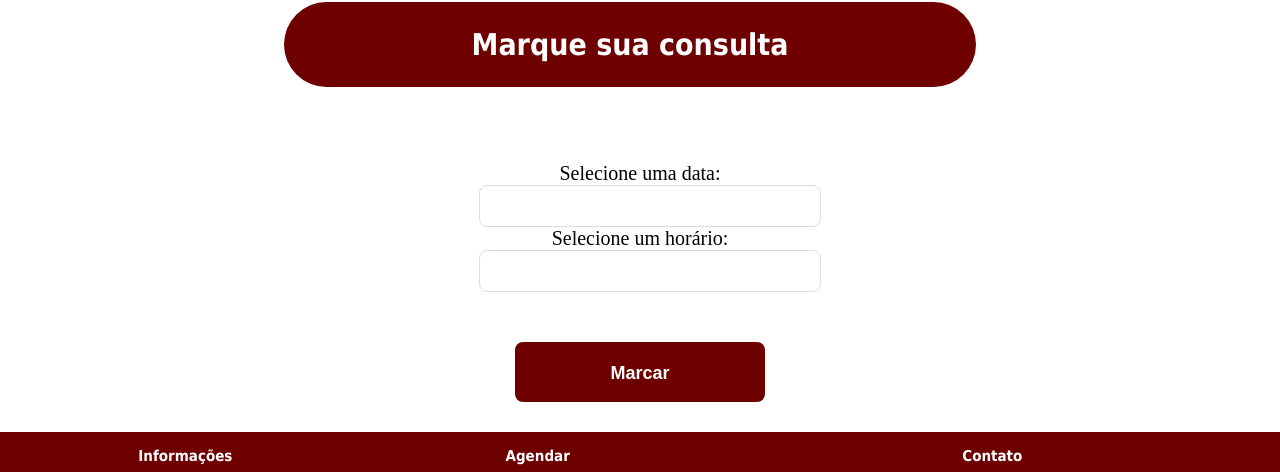
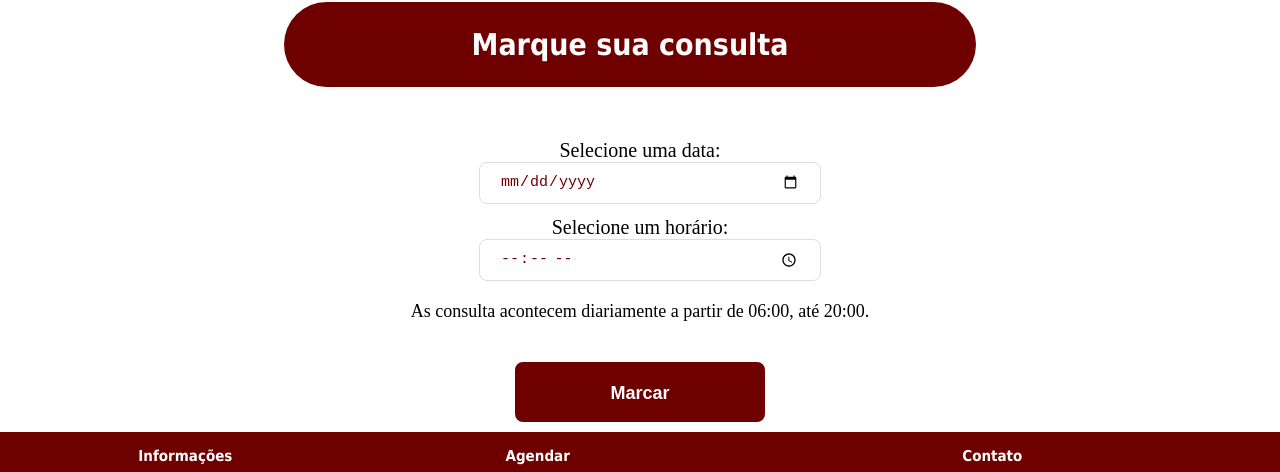
Before and after one commit to davixie/Projeto-Ces-22-Front, a React (Create React App) app: page /appointment in a window 1280 px wide. Shown: the part 98-570 px from the top of the page. Built offline with nearby package versions, Linux system fonts and the light colour scheme; the HTML template or start-up script is replaced by a standard one.

Commit message:
appointment page

```diff
--- a/src/components/Appointment/forms.js
+++ b/src/components/Appointment/forms.js
@@ -1,8 +1,6 @@
 import React, { useState } from 'react'
 import { useHistory } from 'react-router-dom';
 import { message } from 'antd'
-import {DatePicker} from 'react-date-picker'
-import {TimePicker} from 'react-time-picker'
 
 import './styles.css'
 
@@ -31,24 +29,6 @@ export function FormmsAppointment(){
         }else{ setEmptyTime(false) }
     }
 
-    function checkDate(){
-        console.log("aqui")
-        if(date===""){
-            setEmptyDate(true)
-            return;
-        }else{ setEmptyDate(false) }
-        setInvalidDate(false)
-    }
-    function checkTime(){
-        console.log("aqui")
-        if(time===""){
-            setEmptyTime(true)
-            return;
-        }else{ setEmptyTime(false) }
-        setInvalidTime(false)
-    }
-
-
     async function handleAppointment(e){
         e.preventDefault()
         console.log("em 0")
@@ -56,9 +36,6 @@ export function FormmsAppointment(){
             let error = false;
             if(date === ""){
                 setEmptyDate(true)
-                error = true;
-            }else if(invalidDate){
-                setInvalidDate(true)
                 error = true;
             }
             if(time === ""){
@@ -81,19 +58,23 @@ export function FormmsAppointment(){
             <section className="section-input">
                     <span className="title">Selecione uma data: </span>
                     <section>
-                        <input //DatePicker
-                            value={date}
-                            onChange={e => setDate(e.target.value)}
-                        />
+                        <div>
+                            <input type="date" id="date" name="date" value={date}
+                                placeholder={date}
+                                selected={date}
+                                onChange={e => setDate(e.target.value)}
+                            />
+                        </div>
                     </section>
                     <span className="title">Selecione um horário: </span>
                     <section>
-                        <input //TimePicker
+                        <input type="time" step="1800" id="time" name="time" value={time}
                             value={time}
-                            onChange={e => setTime(e.target.value)}
+                            onChange={(e) => setTime(e.target.value)}
                         />
                     </section>
                 </section>
+                <span className="comment">As consulta acontecem diariamente a partir de 06:00, até 20:00.</span>
                 <button type="submit">Marcar</button>
             </form>
         </div>
--- a/src/components/Appointment/styles.css
+++ b/src/components/Appointment/styles.css
@@ -15,11 +15,17 @@
     flex-direction: column;
     justify-content: center;
     align-items: center;
-    margin-top: 50px;
+    margin-top: 40px;
 }
 
 .forms-container form .section-input .title{
     font-size: 20px;
+    margin-top: 12px;
+}
+
+.forms-container .comment{
+    margin-top:20px;
+    font-size: 18px;
 }
 
 .forms-container .section-input section{
@@ -43,7 +49,8 @@
 }
 
 .forms-container form button{
-    margin-top: 50px;
+    margin-top: 40px;
+    margin-bottom: 20px;
 }
 
 @media(max-width: 800px){
@@ -56,6 +63,7 @@
     }
     .forms-container form .section-input .title{
         margin-bottom: 10px;
+        margin-top: 10px;
         font-size: 17px;
     }
     .forms-container form .section-input section input{
```
